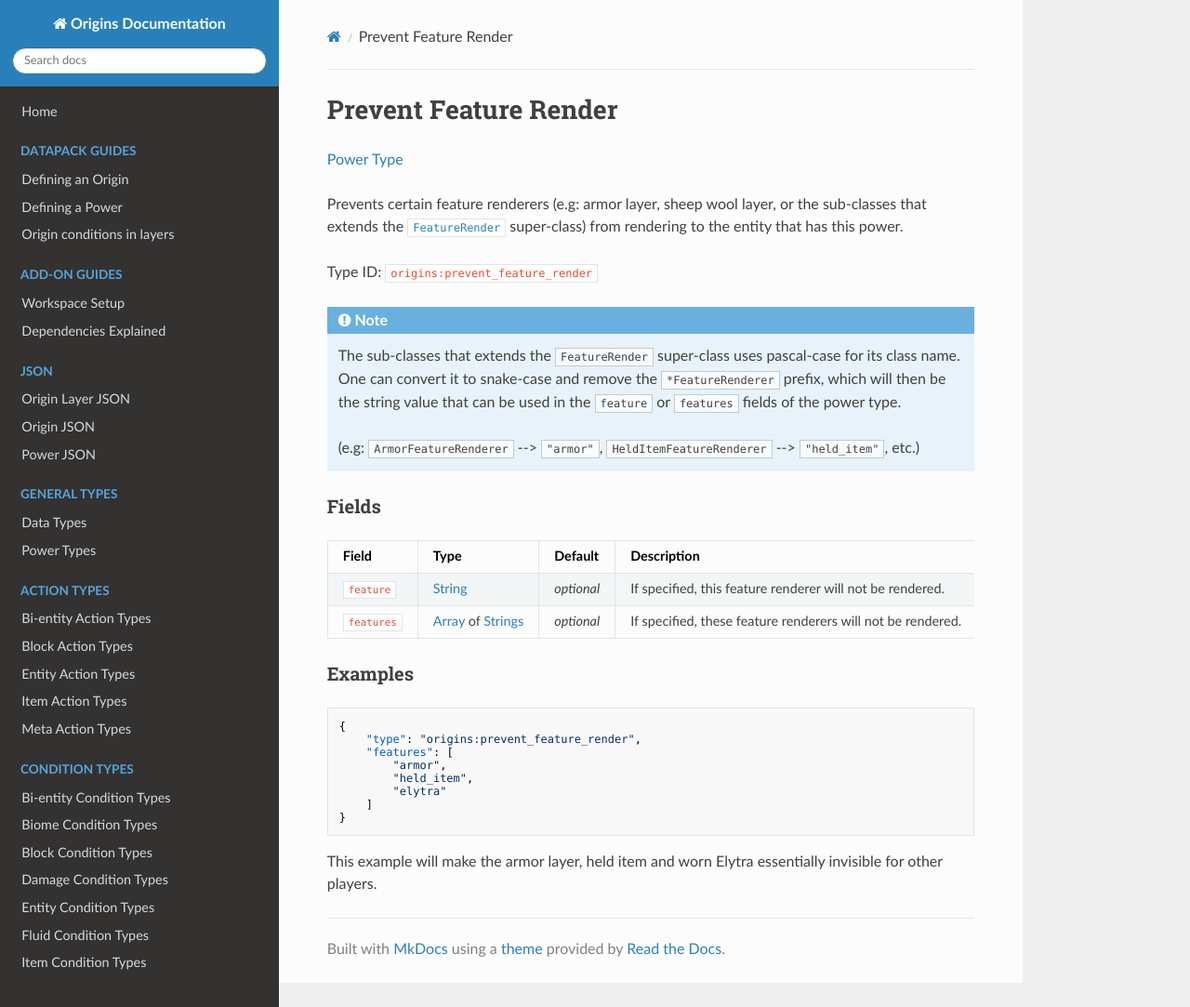
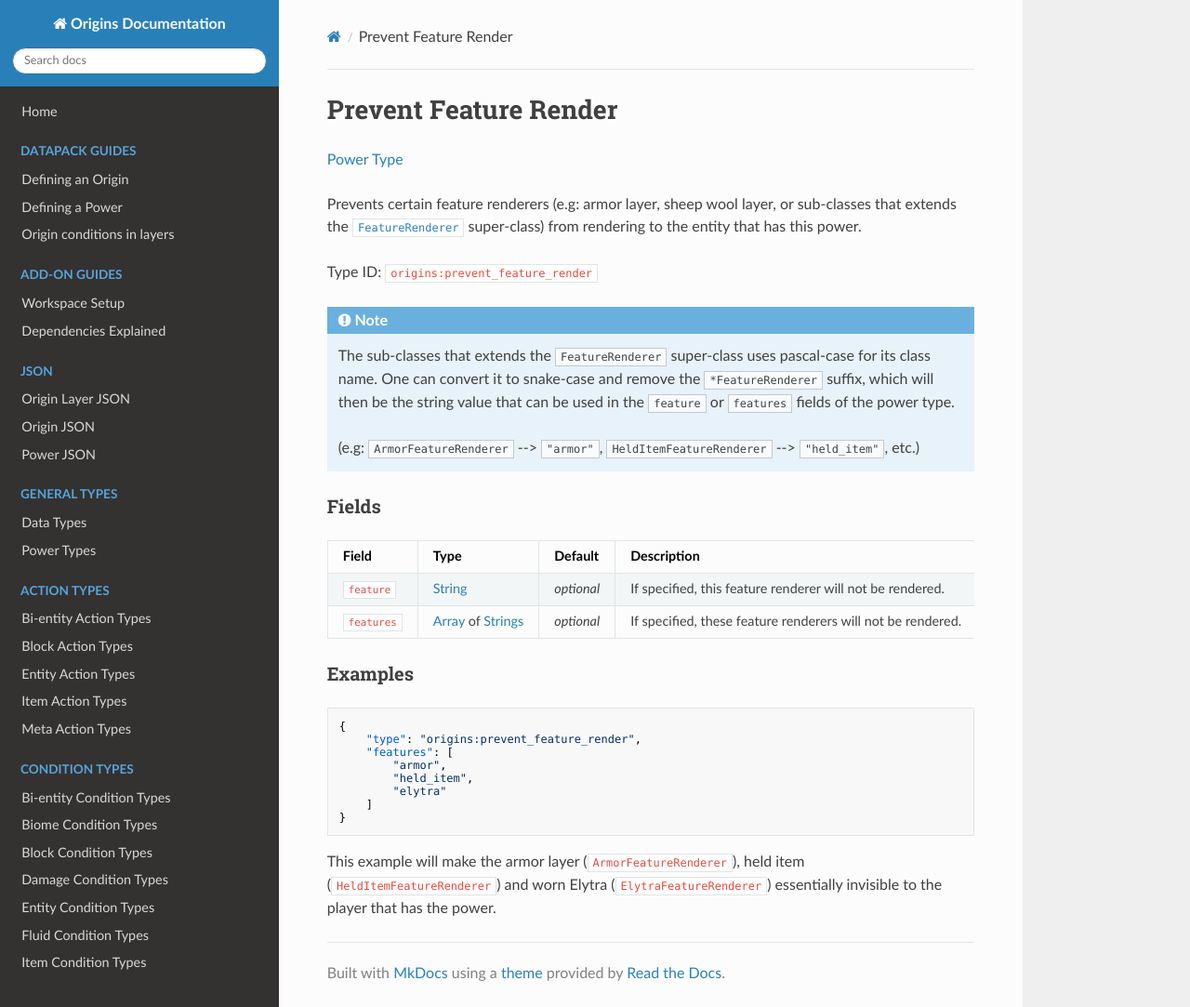
Before and after one commit to apace100/origins-docs, an MkDocs documentation site: the page built from docs/types/power_types/prevent_feature_render.md, in a window 1280 px wide and 1083 px high. Shown: the whole window at 93% size. Built offline with MkDocs 1.6.1, drawn with Linux system fonts in a browser that asks for light colours; nearby versions of some CDN libraries.

Commit message:
Updated `prevent_feature_render.md` (Power Types)
* Updated the link for the FeatureRenderer super-class
* Fixed a typo in the admonition note
* Fixed another typo in the description for the example

````diff
--- a/docs/types/power_types/prevent_feature_render.md
+++ b/docs/types/power_types/prevent_feature_render.md
@@ -7,13 +7,13 @@ date: 2021-12-04
 
 [Power Type](../power_types.md)
 
-Prevents certain feature renderers (e.g: armor layer, sheep wool layer, or the sub-classes that extends the [`FeatureRender`](https://maven.fabricmc.net/docs/yarn-1.18+build.1/net/minecraft/client/render/entity/feature/FeatureRenderer.html) super-class) from rendering to the entity that has this power.
+Prevents certain feature renderers (e.g: armor layer, sheep wool layer, or sub-classes that extends the [`FeatureRenderer`](https://maven.fabricmc.net/docs/yarn-1.18.1+build.17/net/minecraft/client/render/entity/feature/FeatureRenderer.html) super-class) from rendering to the entity that has this power.
 
 Type ID: `origins:prevent_feature_render`
 
 !!! note
 
-    The sub-classes that extends the `FeatureRender` super-class uses pascal-case for its class name. One can convert it to snake-case and remove the `*FeatureRenderer` prefix, which will then be the string value that can be used in the `feature` or `features` fields of the power type.
+    The sub-classes that extends the `FeatureRenderer` super-class uses pascal-case for its class name. One can convert it to snake-case and remove the `*FeatureRenderer` suffix, which will then be the string value that can be used in the `feature` or `features` fields of the power type.
 
     (e.g: `ArmorFeatureRenderer` --> `"armor"`, `HeldItemFeatureRenderer` --> `"held_item"`, etc.)
 
@@ -39,4 +39,4 @@ Field | Type | Default | Description
 }
 ```
 
-This example will make the armor layer, held item and worn Elytra essentially invisible for other players.
+This example will make the armor layer (`ArmorFeatureRenderer`), held item (`HeldItemFeatureRenderer`) and worn Elytra (`ElytraFeatureRenderer`) essentially invisible to the player that has the power.
````
